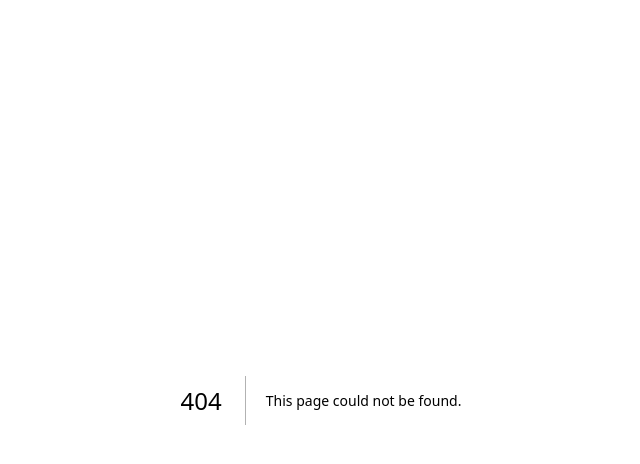
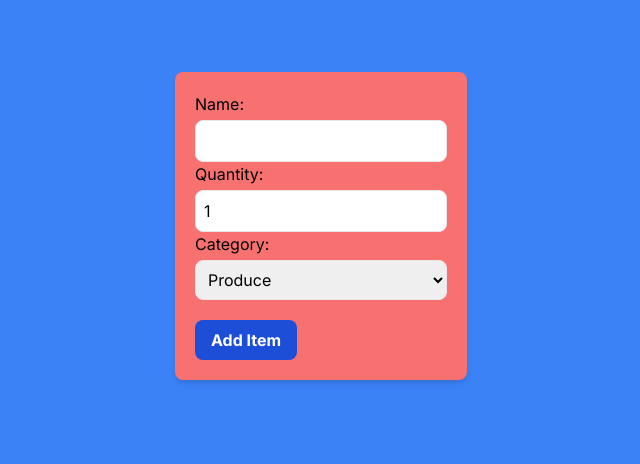
Before and after one commit to RikudoKen/cprg306-assignments, a Next.js app: page /week-4 in a window 1280 px wide. Before the commit this address had no page. Shown: the top 464 px of the page, without its empty margins (319-959 px from the left). Built offline with nearby package versions, Linux system fonts and the light colour scheme.

Commit message:
Assignment 4
Assignment 4 completed

```diff
--- a/app/page.js
+++ b/app/page.js
@@ -6,10 +6,14 @@ export default function Home() {
     <main>
       <h1>CPRG 306: Web Development 2 - Assignments</h1>
       <p>
-      <Link href="week-2">Student Info
-      </Link>
-    </p>
-
+      <Link href="week-2">Student Info</Link>
+      </p>
+      <p>
+      <Link href="week-3">Shopping List</Link>
+      </p>
+      <p>
+      <Link href="week-4">Interactivity</Link>
+      </p>
     </main>
 
 
--- /dev/null
+++ b/app/week-4/new-item.js
@@ -0,0 +1,78 @@
+"use client";
+
+import { useState } from "react";
+
+export default function Page(){
+
+    const [name, setName] = useState("");
+    const [quantity, setQuantity] = useState(1);
+    const [category, setCategory] = useState("produce");
+
+    const handleSubmit = (event) => {
+        event.preventDefault();
+        const formData = {
+            userName: name,
+            userQuantity: quantity,
+            userCategory: category
+        }
+
+    alert(`Name: ${formData.userName} \n Quantity: ${formData.userQuantity} \n Category: ${formData.userCategory}`);
+
+    setName("");
+    setQuantity(1);
+    setCategory("produce");
+
+    }
+
+    const handleNameChange = (event) => {
+        setName(event.target.value);
+    }
+
+    const handleQuantityChange = (event) => {
+        setQuantity(event.target.value);
+    }
+
+    const handleCategoryChange = (event) => {
+        setCategory(event.target.value);
+    }
+
+
+
+    return(
+        <main className="min-h-screen flex flex-col items-center bg-blue-500">
+            <form onSubmit={handleSubmit} className="p-5 max-w-md mx-auto mt-10 bg-red-400 rounded-lg shadow-md">
+                <div className="">
+                    <label className="block" for="name">Name:</label>
+                    <input id="name" type="text" value={name} name="name" onChange={handleNameChange} className="mt-1 p-2 w-full border rounded-lg"/>
+                </div>
+                <div className="">
+                    <label className="block" for="quantity">Quantity:</label>
+                    <input id="quantity" type="number" value={quantity} min={1} max={99} name="quantity" onChange={handleQuantityChange} className="mt-1 p-2 w-full border rounded-lg" />
+                </div>
+                <div className="">
+                    <label className="block" for="category">Category:</label>
+                    <select id="category" value={category} name="category" onChange={handleCategoryChange} className="mt-1 p-2 w-full border rounded-lg">
+                    <option value="produce">Produce</option>
+                    <option value="dairy">Dairy</option>
+                    <option value="bakery">Bakery</option>
+                    <option value="meat">Meat</option>
+                    <option value="frozen">Frozen Foods</option>
+                    <option value="canned">Canned Goods</option>
+                    <option value="dry">Dry Goods</option>
+                    <option value="beverages">Beverages</option>
+                    <option value="snacks">Snacks</option>
+                    <option value="household">Household</option>
+                    <option value="other">Other</option>
+                    </select>
+                </div>
+                <div className="mt-5">
+                    <button className="bg-blue-700 hover:bg-blue-900 text-white font-bold py-2 px-4 rounded-lg" type="submit">Add Item</button>
+                </div>
+
+            </form>
+        </main>
+
+    )
+
+
+}
--- /dev/null
+++ b/app/week-4/page.js
@@ -0,0 +1,13 @@
+import NewItem from "./new-item";
+
+export default function Page(){
+
+    return(
+        <main className="p-8 bg-blue-500">
+            <h1>
+                <NewItem/>
+            </h1>
+        </main>
+
+    )
+}
```
